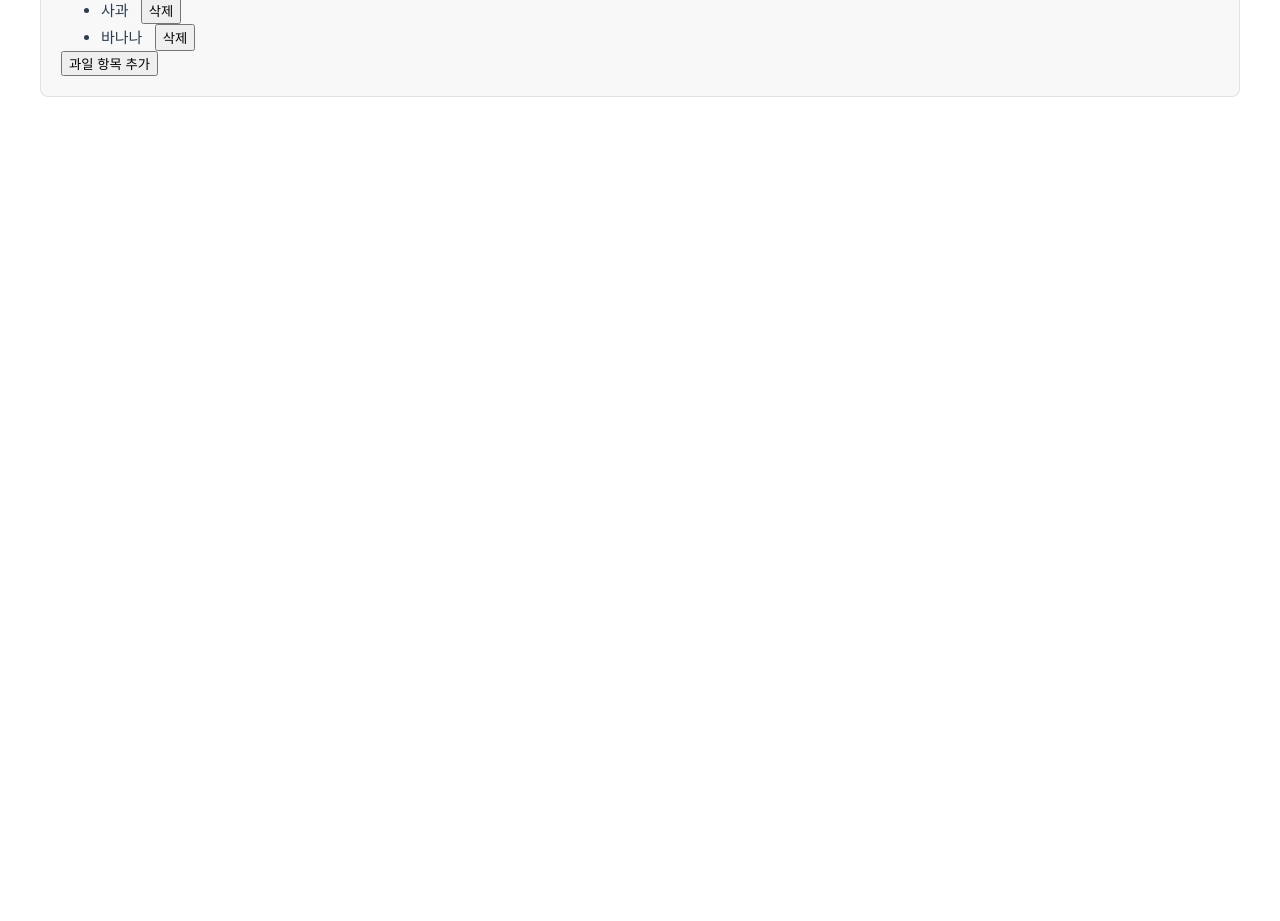
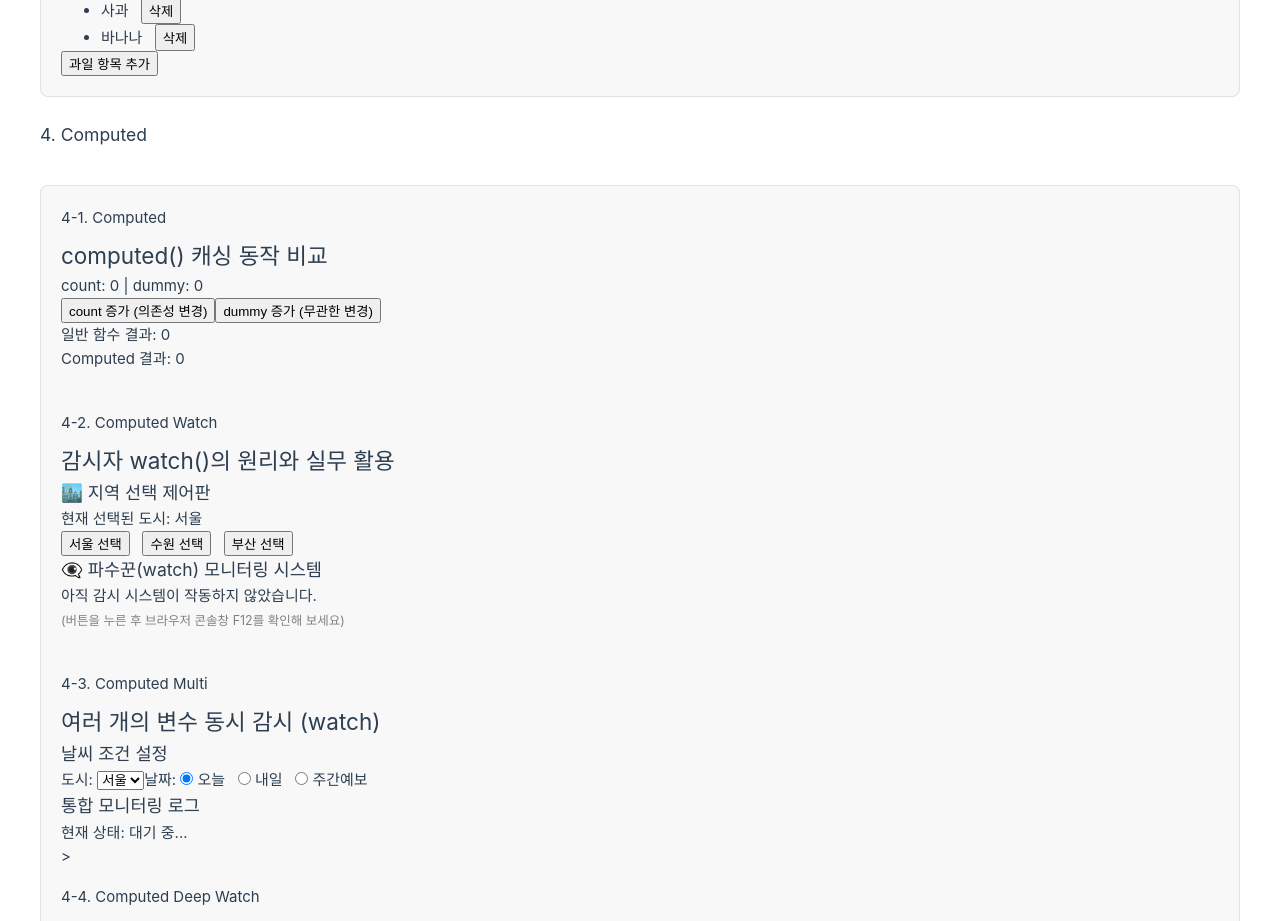
Before and after one commit to songjung-good/skala-front, a Vue app in the folder skala-vue/: page /practice/day2 in a window 1280 px wide. Shown: the part 3220-4141 px from the top of the page. Before the commit the page ends 3381 px from the top, so only its background shows below. Built offline with nearby package versions, Linux system fonts and the light colour scheme; a web font is replaced by a local one.

Commit message:
feat: computed 실습 코드 추가

```diff
--- /dev/null
+++ b/skala-vue/src/components/practices/composition/ComputedReactive.vue
@@ -0,0 +1,45 @@
+<script setup>
+import { reactive, ref, watch } from 'vue'
+// reactive로 선언한 묶음 상품 데이터
+const state = reactive({
+  productName: '노트북',
+  price: 1000,
+})
+
+const logAutoDeep = ref('대기 중...')
+const logTarget = ref('대기 중...')
+
+// 🟢 1) 변수명 그대로 감시 (자동 deep: true 작동)
+watch(state, (newVal, oldVal) => {
+  // newVal.price와 oldVal.price가 똑같이 2000으로 나옵니다!
+  logAutoDeep.value = `[자동 deep] 가격 변동! 이전가격인척하는:${oldVal.price}원 ➡️ 현재가격:${newVal.price}원`
+})
+
+// 🟢 2) 화살표 함수로 특정 속성만 감시 (이전 값 추적 가능!)
+watch(
+  () => state.price,
+  (newPrice, oldPrice) => {
+    // 🔥 특정 알맹이 값만 추출했으므로 진짜 과거 가격(1000)이 정상 보존됩니다.
+    logTarget.value = `[타겟 조준] 가격이 진짜 올랐음! 옛날값:${oldPrice}원 ➡️ 바뀐값:${newPrice}원`
+  },
+)
+</script>
+
+<template>
+  <div class="practice-section">
+    <h2>reactive() 데이터 watch 감시 규칙</h2>
+    <h3>🛒 상품 정보 관리 (reactive)</h3>
+    <p>상품명: {{ state.productName }} / 가격: {{ state.price }}원</p>
+    <button @click="state.price += 500">가격 500원 인상</button>
+    <div class="monitor auto">
+      <p>👁️‍🗨️ 1) state 변수 통째로 감시 (deep 자동화)</p>
+      <p>{{ logAutoDeep }}</p>
+      <small>※ 주의: 이전 값과 현재 값이 똑같이 찍힌다.</small>
+    </div>
+    <div class="monitor target">
+      <p>🎯 2) () => state.price 콕 집어 감시 (과거 추적)</p>
+      <p>{{ logTarget }}</p>
+      <small>※ 성공: 과거의 원본 가격이 칼같이 보존된다.</small>
+    </div>
+  </div>
+</template>
--- /dev/null
+++ b/skala-vue/src/components/practices/composition/ComputedWatchEffect.vue
@@ -0,0 +1,31 @@
+<script setup>
+import { ref, watchEffect } from 'vue'
+
+const username = ref('홍길동')
+const age = ref(20)
+const logMessage = ref('대기 중...')
+
+// watchEffect 가동: 감시 대상을 지정하는 파라미터가 없습니다!
+watchEffect(() => {
+  // Vue가 이 내부 코드를 읽고 'username'과 'age'를 자동으로 감시 리스트에 등록합니다.
+  logMessage.value = `[자동 감지] 이름: ${username.value} / 나이: ${age.value}세`
+  // 화면이 처음 켜질 때 1등으로 즉시 실행되는 증거를 콘솔에서 확인합니다.
+  console.log('🤖 watchEffect가 내부 변수 변경을 감지하여 실행되었습니다.')
+})
+</script>
+
+<template>
+  <div class="practice-section">
+    <h2>자동 감시자 watchEffect()</h2>
+    <p>이름: {{ username }} / 나이: {{ age }}세</p>
+    <button @click="username = '이순신'">이름을'이순신'으로 변경</button> &nbsp;
+    <button @click="age++">나이 한 살 추가 (age++)</button>
+    <div class="monitor">
+      <h3>👁️‍🗨️ watchEffect 자동 모니터링 시스템</h3>
+      <p>{{ logMessage }}</p>
+      <small style="color: gray"
+        >※ 새로고침하자마자 버튼을 안 눌러도 로그가 이미 찍혀있는 특징을 주목하세요!</small
+      >
+    </div>
+  </div>
+</template>
--- a/skala-vue/src/views/practice/Day2PracticeView.vue
+++ b/skala-vue/src/views/practice/Day2PracticeView.vue
@@ -15,6 +15,13 @@ import VueStyle from '@/components/practices/basic/VueStyle.vue'
 
 import ReactiveRef from '@/components/practices/composition/ReactiveRef.vue'
 import ReactiveExercise from '@/components/practices/composition/ReactiveExercise.vue'
+
+import Computed from '@/components/practices/composition/Computed.vue'
+import ComputedWatch from '@/components/practices/composition/ComputedWatch.vue'
+import ComputedMultiSource from '@/components/practices/composition/ComputedMultiSource.vue'
+import ComputedDeepWatch from '@/components/practices/composition/ComputedDeepWatch.vue'
+import ComputedReactive from '@/components/practices/composition/ComputedReactive.vue'
+import ComputedWatchEffect from '@/components/practices/composition/ComputedWatchEffect.vue'
 </script>
 
 <template>
@@ -60,6 +67,27 @@ import ReactiveExercise from '@/components/practices/composition/ReactiveExercis
       <h4>3-2. Reactive</h4>
       <ReactiveExercise />
     </div>
+
+    <h3>4. Computed</h3>
+    <div class="card">
+      <h4>4-1. Computed</h4>
+      <Computed />
+      <br />
+      <h4>4-2. Computed Watch</h4>
+      <ComputedWatch />
+      <br />
+      <h4>4-3. Computed Multi</h4>
+      <ComputedMultiSource />>
+      <br />
+      <h4>4-4. Computed Deep Watch</h4>
+      <ComputedDeepWatch />
+      <br />
+      <h4>4-5. Computed Reactive</h4>
+      <ComputedReactive />
+      <br />
+      <h4>4-6. Computed Watch Effect</h4>
+      <ComputedWatchEffect />
+    </div>
   </div>
 </template>
 
```
Also changed, not shown: 1 other file (tests, documents, lock files or other folders).
